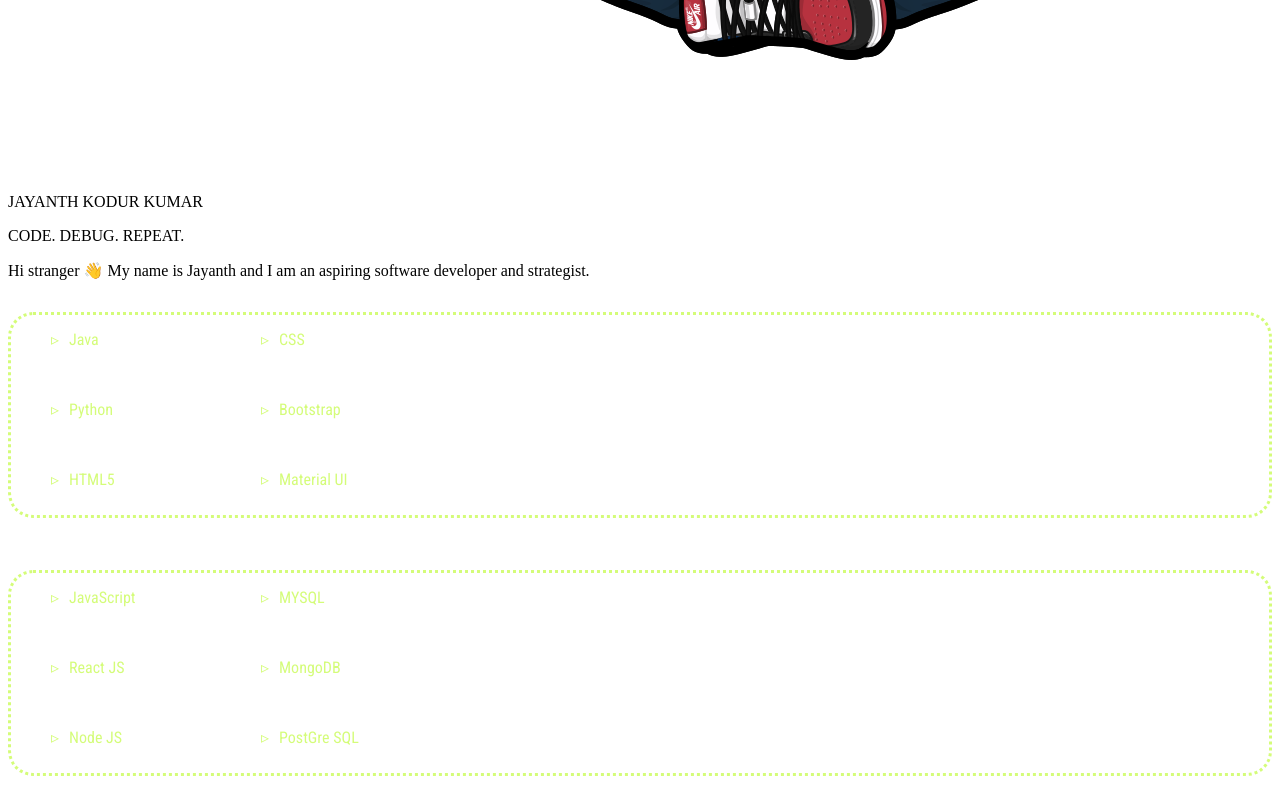
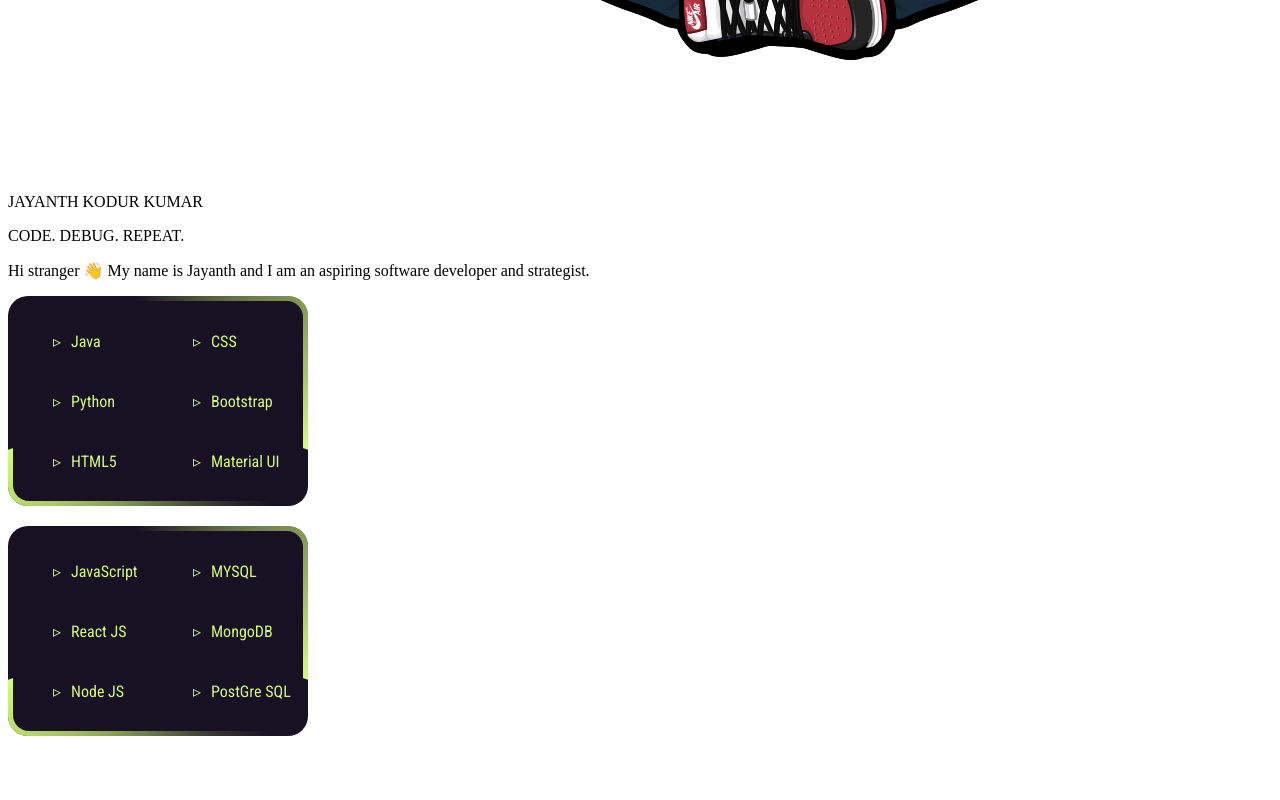
Before and after one commit to jayanthkodurkumar/portfolio, a React (Create React App) app in the folder jayanthportfolio/: page / in a window 1280 px wide. Shown: the part 1411-2211 px from the top of the page. After the commit the page ends 2155 px from the top, so only its background shows below. Built offline with nearby package versions, Linux system fonts and the light colour scheme; a web font is replaced by a local one.

Commit message:
border animation for tech skills done

```diff
--- a/jayanthportfolio/src/components/Description/description.css
+++ b/jayanthportfolio/src/components/Description/description.css
@@ -13,7 +13,8 @@
     font-size: 36px;
     line-height: 58px;
     /* identical to box height */
-    background: linear-gradient(90deg, #d4fc79 0%, #96e6a1 100%);
+    color: #000;
+    background: linear-gradient(90deg, #ffffff 0%, #d4fc79 30%, #ffffff 100%);
     background-clip: text;
     -webkit-text-fill-color: transparent;
     text-align: center;
--- a/jayanthportfolio/src/components/Navbar/navbar.css
+++ b/jayanthportfolio/src/components/Navbar/navbar.css
@@ -72,7 +72,7 @@
   .line-3 {
     width: 25px;
     height: 2px;
-    background: #d9d9d9;
+    background: #d4fc79;
     border-radius: 50px;
   }
 }
--- a/jayanthportfolio/src/components/Skills/Skills.jsx
+++ b/jayanthportfolio/src/components/Skills/Skills.jsx
@@ -37,8 +37,16 @@ const Skills = ({ className }) => {
 
   return (
     <div className={`skills-container ${className}`}>
-      <ul className="skills-box"> {skillsList1}</ul>
-      <ul className="skills-box"> {skillsList2}</ul>
+      <div className="parent-box">
+        <span>
+          <ul className="skills-box"> {skillsList1}</ul>
+        </span>
+      </div>
+      <div className="parent-box">
+        <span>
+          <ul className="skills-box"> {skillsList2}</ul>
+        </span>
+      </div>
     </div>
   );
 };
--- a/jayanthportfolio/src/components/Skills/skills.css
+++ b/jayanthportfolio/src/components/Skills/skills.css
@@ -8,12 +8,10 @@
 .skills-box {
   display: grid;
   grid-template-columns: repeat(2, minmax(140px, 200px));
-  gap: 10px 10px;
+  gap: 0px 0px;
   overflow: hidden;
   list-style: none;
-  border-radius: 25px;
-  border-style: dotted;
-  border-color: #d4fc79;
+  height: fit-content;
 }
 
 .skills-box li::before {
@@ -28,6 +26,7 @@
   line-height: 50px;
   margin-right: 10px;
 }
+
 .skills-box li {
   position: relative;
   margin-bottom: 10px;
@@ -43,3 +42,58 @@
   color: #d4fc79;
   position: relative;
 }
+
+.parent-box {
+  position: relative;
+  height: 210px;
+  width: 300px;
+  background: #181123;
+  border-radius: 20px;
+  display: flex;
+  justify-content: center;
+  align-items: center;
+  overflow: hidden;
+}
+.parent-box::after {
+  content: "";
+  position: absolute;
+  height: 500px;
+  width: 500px;
+  background-image: conic-gradient(
+    transparent,
+    transparent,
+    transparent,
+    #d4fc79
+  );
+  animation: rotates 5s linear infinite;
+  animation-delay: -2s;
+}
+.parent-box::before {
+  content: "";
+  position: absolute;
+  height: 500px;
+  width: 500px;
+  background-image: conic-gradient(
+    transparent,
+    transparent,
+    transparent,
+    #d4fc79
+  );
+  animation: rotates 5s linear infinite;
+}
+
+@keyframes rotates {
+  0% {
+    transform: rotate(0deg);
+  }
+  100% {
+    transform: rotate(360deg);
+  }
+}
+.parent-box span {
+  position: absolute;
+  inset: 5px;
+  border-radius: 16px;
+  background: #181123;
+  z-index: 1;
+}
```
